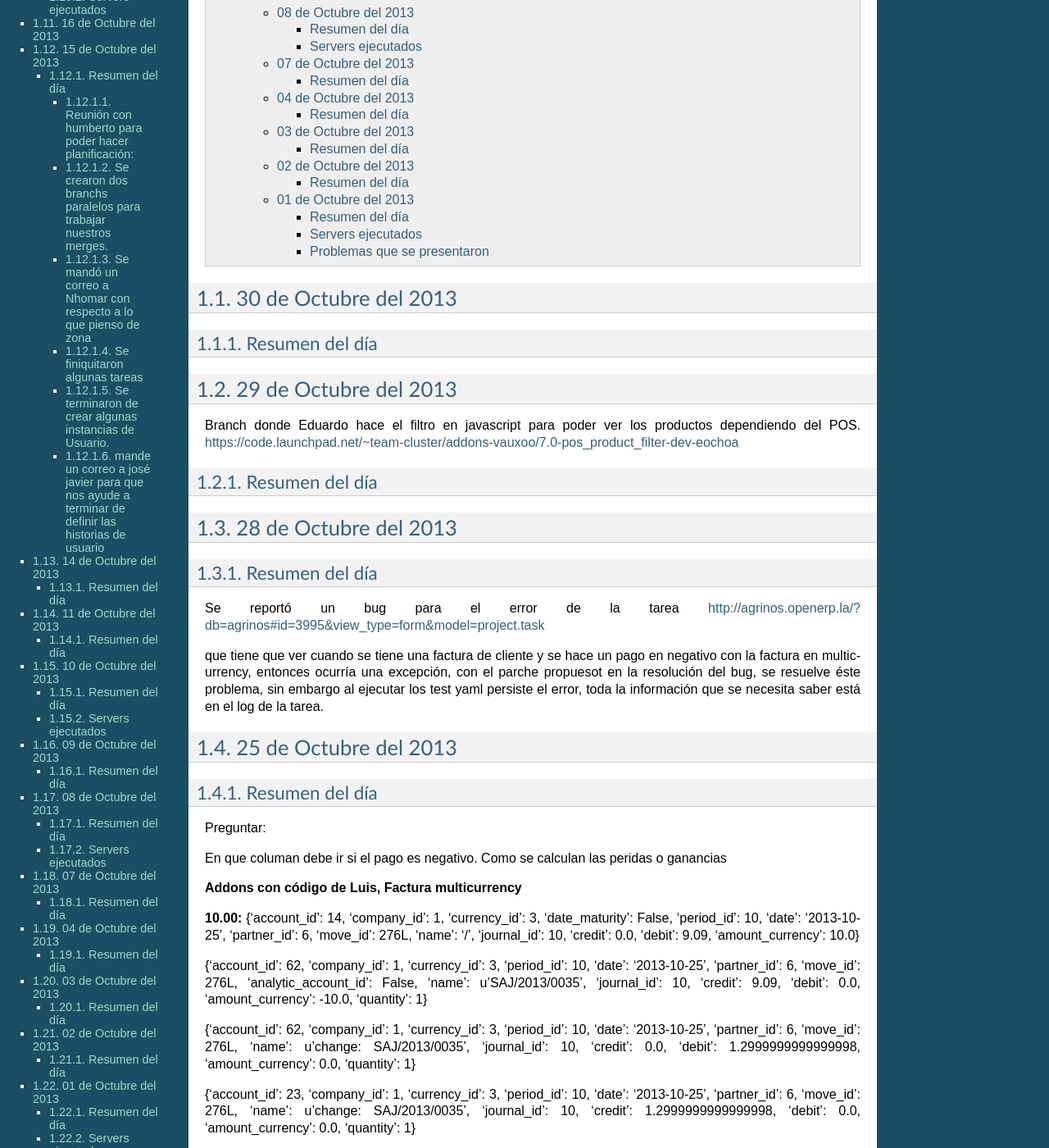
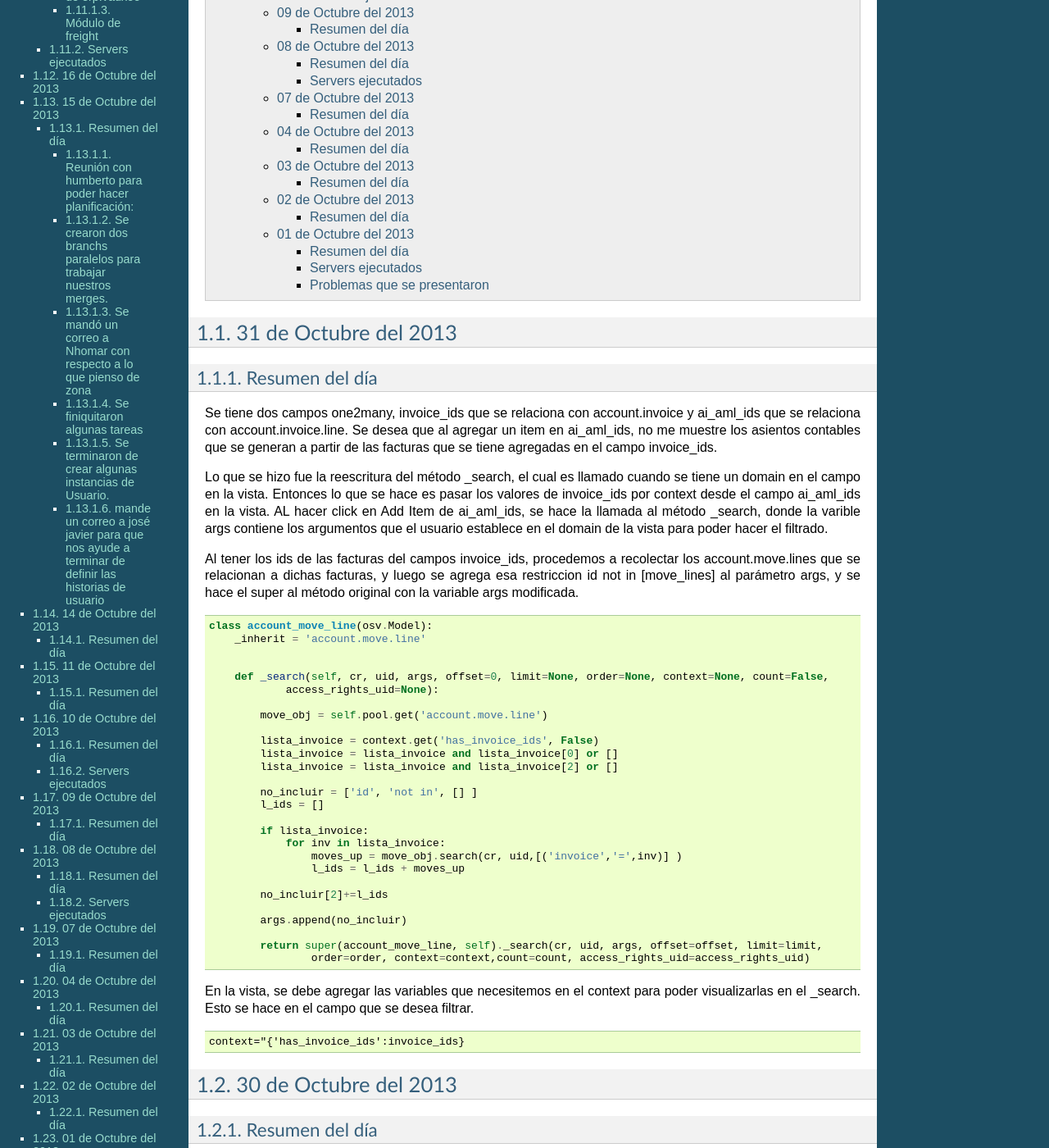
Before and after one commit to yaniaular/knowledge, a Sphinx documentation site: the page built from source/oct-2013.rst, in a window 1280 px wide and 1400 px high, scrolled down 1158 px. Shown: the whole window at 82% size. Built offline with Sphinx 7.4.7, drawn with Linux system fonts in a browser that asks for light colours; formulas are drawn with MathJax 3; some of the changed text lies outside the part shown.

Commit message:
[IMP] Se culmina la documenación de Octubre del 2013

```diff
--- a/source/oct-2013.rst
+++ b/source/oct-2013.rst
@@ -20,6 +20,66 @@ Octubre 2013
 .. ~~~~~~~~~~~~~~~~~~~~~~~~~~~~
 .. trabajamos en delivery el 30 de sep, 1 de octubre y 2 de octubre
 
+31 de Octubre del 2013
+----------------------
+
+~~~~~~~~~~~~~~~
+Resumen del día
+~~~~~~~~~~~~~~~
+
+Se tiene dos campos one2many, invoice_ids que se relaciona con account.invoice y ai_aml_ids que se
+relaciona con account.invoice.line. Se desea que al agregar un item en ai_aml_ids, no me muestre
+los asientos contables que se generan a partir de las facturas que se tiene agregadas en el campo
+invoice_ids.
+
+Lo que se hizo fue la reescritura del método _search, el cual es llamado cuando se tiene un domain
+en el campo en la vista. Entonces lo que se hace es pasar los valores de invoice_ids por context
+desde el campo ai_aml_ids en la vista. AL hacer click en Add Item de ai_aml_ids, se hace la llamada
+al método _search, donde la varible args contiene los argumentos que el usuario establece en el
+domain de la vista para poder hacer el filtrado.
+
+Al tener los ids de las facturas del campos invoice_ids, procedemos a recolectar los
+account.move.lines que se relacionan a dichas facturas, y luego se agrega esa restriccion id not in
+[move_lines] al parámetro args, y se hace el super al método original con la variable args
+modificada.
+
+.. code-block :: python
+
+    class account_move_line(osv.Model):
+        _inherit = 'account.move.line'
+
+
+        def _search(self, cr, uid, args, offset=0, limit=None, order=None, context=None, count=False,
+                access_rights_uid=None):
+
+            move_obj = self.pool.get('account.move.line')
+
+            lista_invoice = context.get('has_invoice_ids', False)
+            lista_invoice = lista_invoice and lista_invoice[0] or []
+            lista_invoice = lista_invoice and lista_invoice[2] or []
+
+            no_incluir = ['id', 'not in', [] ]
+            l_ids = []
+
+            if lista_invoice:
+                for inv in lista_invoice:
+                    moves_up = move_obj.search(cr, uid,[('invoice','=',inv)] )
+                    l_ids = l_ids + moves_up
+
+            no_incluir[2]+=l_ids
+
+            args.append(no_incluir)
+
+            return super(account_move_line, self)._search(cr, uid, args, offset=offset, limit=limit,
+                    order=order, context=context,count=count, access_rights_uid=access_rights_uid)
+
+En la vista, se debe agregar las variables que necesitemos en el context para poder visualizarlas
+en el _search. Esto se hace en el campo que se desea filtrar.
+
+.. code-block :: xml
+
+    context="{'has_invoice_ids':invoice_ids}
+
 30 de Octubre del 2013
 ----------------------
 
@@ -27,12 +87,15 @@ Octubre 2013
 Resumen del día
 ~~~~~~~~~~~~~~~
 
+
+
 29 de Octubre del 2013
 ----------------------
 
 Branch donde Eduardo hace el filtro en javascript para poder ver los productos dependiendo del POS.
 https://code.launchpad.net/~team-cluster/addons-vauxoo/7.0-pos_product_filter-dev-eochoa
 
+https://code.launchpad.net/~team-cluster/addons-vauxoo/7.0-pos_product_filter-dev-eochoa/+merge/193126
 
 ~~~~~~~~~~~~~~~
 Resumen del día
```
